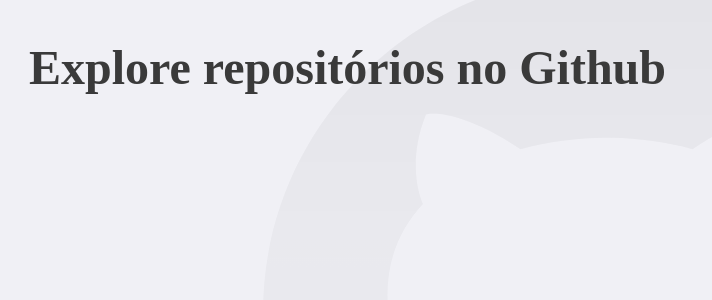
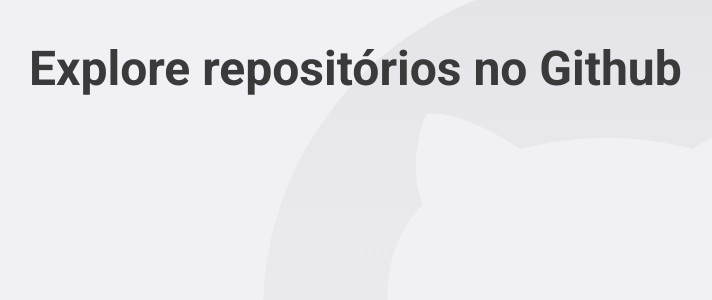
Before and after one commit to leosilvapessanha/05-primeiro-projeto-react, a React (Create React App) app: page / in a window 1280 px wide. Shown: the top 300 px of the page, without its empty margins (151-863 px from the left). Built offline with nearby package versions, Linux system fonts and the light colour scheme.

Commit message:
problem found on font at global.ts fixed

```diff
--- a/src/styles/global.ts
+++ b/src/styles/global.ts
@@ -16,7 +16,7 @@
   }
 
   body, input, button{
-    font: 16px Roboto,sans-serif url();
+    font: 16px Roboto,sans-serif;
   }
 
   button{
```
